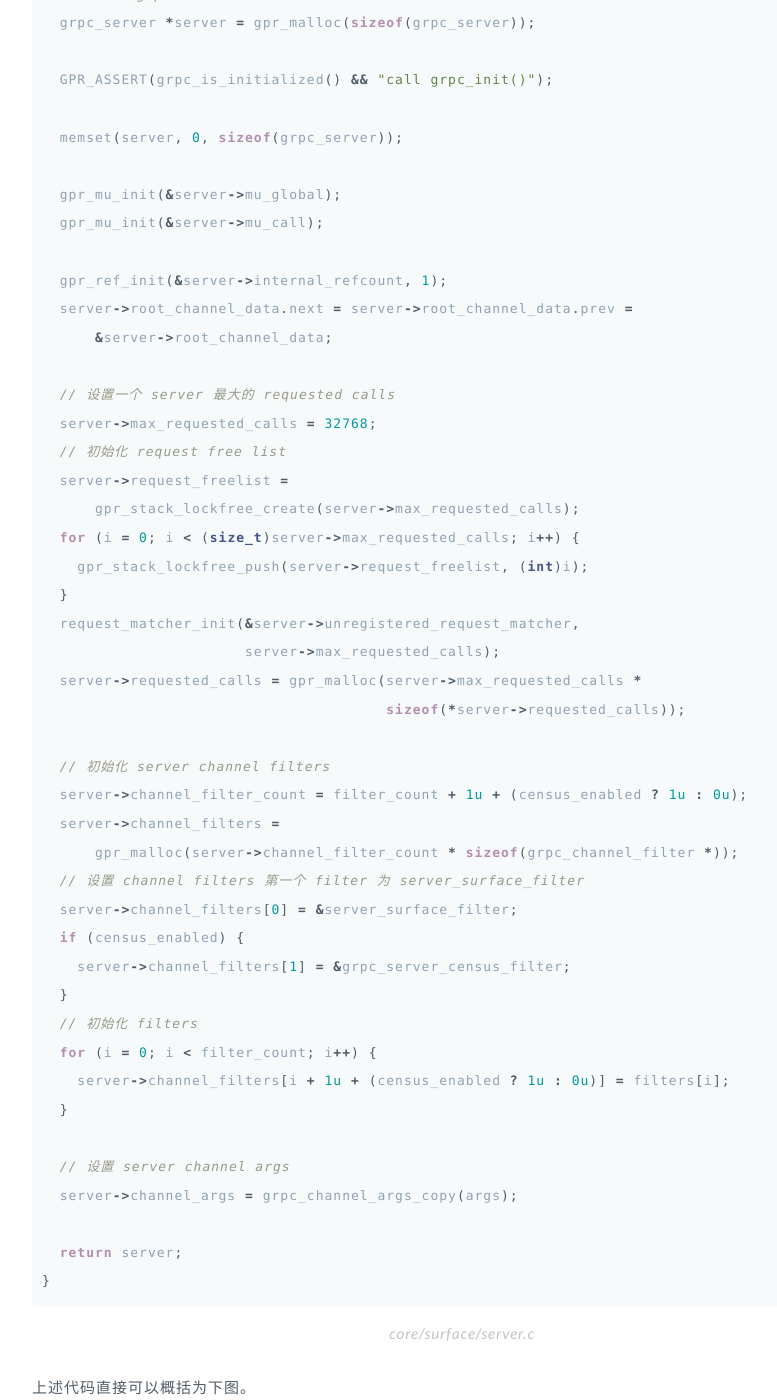
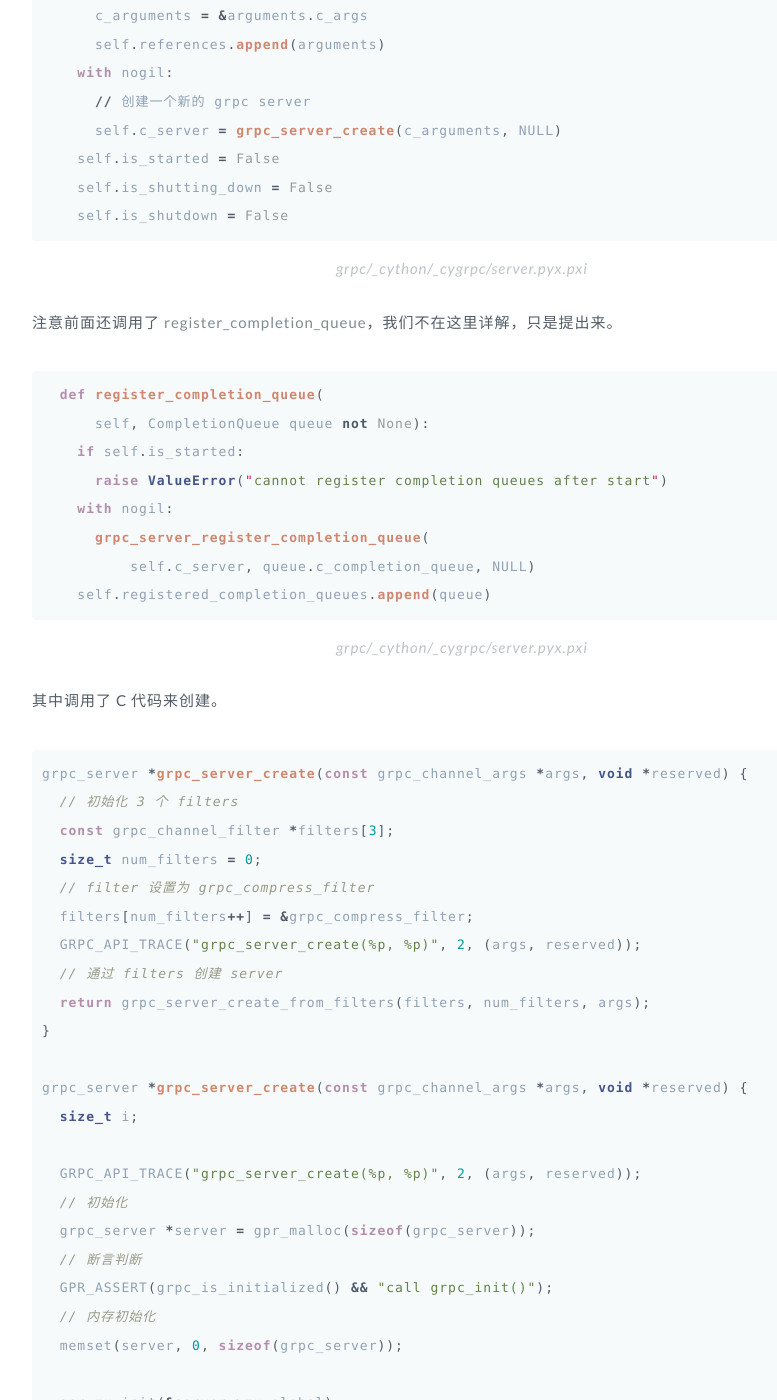
Before and after one commit to GuoJing/blog, a Jekyll site: the page built from _posts/blog/2016/2016-03-10-grpc-python-bind-source-code-2.md, in a window 1280 px wide and 1400 px high, scrolled down 5093 px. Shown: the whole window, without its empty margins (178-955 px from the left). Built offline with Jekyll 4.4.1, drawn with Linux system fonts in a browser that asks for light colours; some of the changed text lies outside the part shown.

Commit message:
new gRPC code review
based on latest code on 3a4b903bf0554051d4a6523d3d252773c1c80495.

```diff
--- a/_posts/blog/2016/2016-03-10-grpc-python-bind-source-code-2.md
+++ b/_posts/blog/2016/2016-03-10-grpc-python-bind-source-code-2.md
@@ -120,23 +120,56 @@
 不过从上面的代码来看，Server 还是从 *_intermediary_low* 中读取，继续向下面挖。
 
 {% highlight python %}
+class Server(object):
+  def __init__(self, completion_queue):
+    # 初始化一个 _low.Server
+    self._internal = _low.Server(completion_queue._internal, [])
+    # 初始化一个 CompletionQueue
+    self._internal_cq = completion_queue._internal
+
+  def add_http2_addr(self, addr):
+    # 绑定 http2 port
+    return self._internal.add_http2_port(addr)
+
+  def add_secure_http2_addr(self, addr, server_credentials):
+    # 绑定一个加密的 port
+    if server_credentials is None:
+      return self._internal.add_http2_port(addr, None)
+    else:
+      return self._internal.add_http2_port(addr, server_credentials)
+
+  def start(self):
+    # 启动服务
+    return self._internal.start()
+{% endhighlight %}
+
+{:.center}
+grpc/_adapter/_intermediary_low.py
+
+上面的 Server 就是从底层的 *_low* 文件初始化一个 Server 对象。这里值得注意的一点是 *_internal* 一般都是指向 *_low* 这样更底层的位置。
+
+{% highlight python %}
 class Server(_types.Server):
 
   def __init__(self, completion_queue, args):
     args = cygrpc.ChannelArgs(
         cygrpc.ChannelArg(key, value) for key, value in args)
-    # 终于到 cython 中的 Server 了
+    # 使用 cython 的 Server 对象
     self.server = cygrpc.Server(args)
-    # 初始化的时候注册一个 completion queue
+    # 注册一个 completion queue
     self.server.register_completion_queue(completion_queue.completion_queue)
+    # 赋值本身
     self.server_queue = completion_queue
+
+  def add_http2_port(self, addr, creds=None):
+    if creds is None:
+      return self.server.add_http2_port(addr)
+    else:
+      return self.server.add_http2_port(addr, creds)
 
   def start(self):
     return self.server.start()
 {% endhighlight %}
-
-{:.center}
-grpc/_adapter/_intermediary_low.py
 
 我们终于看到曙光了，我们直接打开 *_cython/_cygrpc/server.pxi* 文件看如何跑起一个 server。
 
@@ -156,13 +189,29 @@
     if arguments is not None:
       c_arguments = &arguments.c_args
       self.references.append(arguments)
-    # 创建 server
-    self.c_server = grpc_server_create(c_arguments, NULL)
+    with nogil:
+      // 创建一个新的 grpc server
+      self.c_server = grpc_server_create(c_arguments, NULL)
     self.is_started = False
     self.is_shutting_down = False
     self.is_shutdown = False
+{% endhighlight %}
 
-{% endhighlight %}
+{:.center}
+grpc/_cython/_cygrpc/server.pyx.pxi
+
+注意前面还调用了 *register_completion_queue*，我们不在这里详解，只是提出来。
+
+{% highlight python %}
+  def register_completion_queue(
+      self, CompletionQueue queue not None):
+    if self.is_started:
+      raise ValueError("cannot register completion queues after start")
+    with nogil:
+      grpc_server_register_completion_queue(
+          self.c_server, queue.c_completion_queue, NULL)
+    self.registered_completion_queues.append(queue)
+{% endhighlight%}
 
 {:.center}
 grpc/_cython/_cygrpc/server.pyx.pxi
@@ -180,61 +229,41 @@
   // 通过 filters 创建 server
   return grpc_server_create_from_filters(filters, num_filters, args);
 }
-{% endhighlight %}
 
-{:.center}
-src/core/surface/server_create.c
+grpc_server *grpc_server_create(const grpc_channel_args *args, void *reserved) {
+  size_t i;
 
-挖到 *grpc_server_create_from_filters* 里去。
-
-{% highlight c %}
-grpc_server *grpc_server_create_from_filters(
-    const grpc_channel_filter **filters, size_t filter_count,
-    const grpc_channel_args *args) {
-  size_t i;
-  int census_enabled = grpc_channel_args_is_census_enabled(args);
-  // 初始化 grpc server 并且分配内存
+  GRPC_API_TRACE("grpc_server_create(%p, %p)", 2, (args, reserved));
+  // 初始化
   grpc_server *server = gpr_malloc(sizeof(grpc_server));
-
+  // 断言判断
   GPR_ASSERT(grpc_is_initialized() && "call grpc_init()");
-
+  // 内存初始化
   memset(server, 0, sizeof(grpc_server));
 
   gpr_mu_init(&server->mu_global);
   gpr_mu_init(&server->mu_call);
 
+  // 减少引用
   gpr_ref_init(&server->internal_refcount, 1);
+  // 修改 root channel data 链表
   server->root_channel_data.next = server->root_channel_data.prev =
       &server->root_channel_data;
 
-  // 设置一个 server 最大的 requested calls
+  // 最大请求的次数
   server->max_requested_calls = 32768;
-  // 初始化 request free list
+  // 创建 stack
   server->request_freelist =
       gpr_stack_lockfree_create(server->max_requested_calls);
   for (i = 0; i < (size_t)server->max_requested_calls; i++) {
     gpr_stack_lockfree_push(server->request_freelist, (int)i);
   }
+  // 初始化 request matcher
   request_matcher_init(&server->unregistered_request_matcher,
-                       server->max_requested_calls);
+                       server->max_requested_calls, server);
   server->requested_calls = gpr_malloc(server->max_requested_calls *
                                        sizeof(*server->requested_calls));
-
-  // 初始化 server channel filters
-  server->channel_filter_count = filter_count + 1u + (census_enabled ? 1u : 0u);
-  server->channel_filters =
-      gpr_malloc(server->channel_filter_count * sizeof(grpc_channel_filter *));
-  // 设置 channel filters 第一个 filter 为 server_surface_filter
-  server->channel_filters[0] = &server_surface_filter;
-  if (census_enabled) {
-    server->channel_filters[1] = &grpc_server_census_filter;
-  }
-  // 初始化 filters
-  for (i = 0; i < filter_count; i++) {
-    server->channel_filters[i + 1u + (census_enabled ? 1u : 0u)] = filters[i];
-  }
-
-  // 设置 server channel args
+  // 复制 args
   server->channel_args = grpc_channel_args_copy(args);
 
   return server;
@@ -242,56 +271,31 @@
 {% endhighlight %}
 
 {:.center}
-core/surface/server.c
-
-上述代码直接可以概括为下图。
-
-{:.center}
-![gRPC Server Create Filter](/images/2016/grpc-server-create-filter.png){:style="max-width: 80%"}
-
-{:.center}
-gRPC Server Create
-
-其中 *server_surface_filter* 如下。
-
-{% highlight c %}
-// 看之后的 Channel and Call 可以了解 filter
-static const grpc_channel_filter server_surface_filter = {
-    server_start_transport_stream_op, grpc_channel_next_op, sizeof(call_data),
-    init_call_elem, grpc_call_stack_ignore_set_pollset, destroy_call_elem,
-    sizeof(channel_data), init_channel_elem, destroy_channel_elem,
-    grpc_call_next_get_peer, "server",
-};
-{% endhighlight %}
-
-{:.center}
-core/surface/server.c
+src/core/lib/surface/server.c
 
 了解了创建 Server 代码之后，看看如何跑起一个 Server。
 
 ### Server Start
 
+可以直接看 *_cython* 里的 Server 启动方法。
+
 {% highlight python %}
-
-cdef class Server:
   def start(self):
     if self.is_started:
       raise ValueError("the server has already started")
     self.backup_shutdown_queue = CompletionQueue()
-    # 注册一个 completion queue
-    # 一个 server 可以有多个 queue
     self.register_completion_queue(self.backup_shutdown_queue)
     self.is_started = True
-    # 终于，我们看到调用到 grpc c core 的代码了
-    grpc_server_start(self.c_server)
+    with nogil:
+      grpc_server_start(self.c_server)
     # Ensure the core has gotten a chance to do the start-up work
     self.backup_shutdown_queue.pluck(None, Timespec(None))
 {% endhighlight %}
 
 {:.center}
-grpc/_cython/_cygrpc/server.pxi
+src/python/grpcio/grpc/_cython/server.pyx.pxi
 
-现在可以打开 grpc 根路径里的 *src/core/surface/server.c* 看这个方法如何实现。
+现在可以打开 grpc 根路径里的 *src/core/lib/surface/server.c* 看这个方法如何实现。
 
 {% highlight c %}
 void grpc_server_start(grpc_server *server) {
@@ -301,15 +305,12 @@
 
   GRPC_API_TRACE("grpc_server_start(server=%p)", 1, (server));
 
-  // 初始化 poolsets
   server->pollsets = gpr_malloc(sizeof(grpc_pollset *) * server->cq_count);
   for (i = 0; i < server->cq_count; i++) {
     server->pollsets[i] = grpc_cq_pollset(server->cqs[i]);
   }
 
-  // 给每个 listeners 进行初始化
-  // server->cq 就是 complete queue
-  // 每个 listener 都可以 start
+  // 把每个 listener 启动起来
   for (l = server->listeners; l; l = l->next) {
     l->start(&exec_ctx, server, l->arg, server->pollsets, server->cq_count);
   }
@@ -336,11 +337,11 @@
     # 在这里注册了 listener
     if server_credentials is not None:
       self.references.append(server_credentials)
-      # 代码在 src/core/surface/server_secure_chttp2.c
+      # 注册一个加密的 http2 通道
       return grpc_server_add_secure_http2_port(
           self.c_server, address, server_credentials.c_credentials)
     else:
-      # 代码在 src/core/security/server_chttp2.c
+      # 注册一个非加密的通道
       return grpc_server_add_insecure_http2_port(self.c_server, address)
 {% endhighlight %}
 
@@ -358,46 +359,12 @@
   int port_num = -1;
   int port_temp;
   grpc_exec_ctx exec_ctx = GRPC_EXEC_CTX_INIT;
-  // ....
-  grpc_resolved_addresses_destroy(resolved);
 
-  /* 注册 listener, 传进去的 start, destory 方法初始化到 tcp server 上 */
-  grpc_server_add_listener(&exec_ctx, server, tcp, start, destroy);
-  goto done;
+  GRPC_API_TRACE("grpc_server_add_insecure_http2_port(server=%p, addr=%s)", 2,
+                 (server, addr));
 
-done:
-  grpc_exec_ctx_finish(&exec_ctx);
-  return port_num;
-}
-
-{% endhighlight %}
-
-{:.center}
-src/core/surface/server_chttp2.c
-
-可以看到里面调用了 *grpc_server_add_listener*。至于什么时候 add port，当然是我们在 Python 代码一开始就绑定了端口，再 start 的了。这里的 listener 实际上是 tcp server。
-
-### Create TCP Server
-
-现在直接看 C Core 代码。注意，这个时候 Server 还没调用 Start，还是先要绑定地址和端口，还在做这一步的操作。注意，加密的和不加密的 tcp server 实现还是不一样的。
-
-{% highlight c %}
-// 这里只是看不加密的 server 的实现
-// 在这里 add listener
-int grpc_server_add_insecure_http2_port(grpc_server *server, const char *addr) {
-  grpc_resolved_addresses *resolved = NULL;
-  // grpc tcp server 对象
-  grpc_tcp_server *tcp = NULL;
-  size_t i;
-  unsigned count = 0;
-  int port_num = -1;
-  int port_temp;
-  grpc_exec_ctx exec_ctx = GRPC_EXEC_CTX_INIT;
-
-  // 增加一个 grpc address 的绑定
   resolved = grpc_blocking_resolve_address(addr, "http");
   if (!resolved) {
-    // 如果搞不定就出错啦
     goto error;
   }
 
@@ -405,7 +372,7 @@
   tcp = grpc_tcp_server_create(NULL);
   GPR_ASSERT(tcp);
 
-  // 循环绑定端口到 tcp server
+  // 遍历 address 绑定
   for (i = 0; i < resolved->naddrs; i++) {
     port_temp = grpc_tcp_server_add_port(
         tcp, (struct sockaddr *)&resolved->addrs[i].addr,
@@ -420,27 +387,24 @@
     }
   }
 
-  // 如果没有任何绑定就报错
+  // 异常判断
   if (count == 0) {
     gpr_log(GPR_ERROR, "No address added out of total %d resolved",
             resolved->naddrs);
     goto error;
   }
-
-  // 检查绑定数量
   if (count != resolved->naddrs) {
     gpr_log(GPR_ERROR, "Only %d addresses added out of total %d resolved",
             count, resolved->naddrs);
   }
-
   grpc_resolved_addresses_destroy(resolved);
 
-  // grpc server 增加一个 listener
-  // 这个 listener 是 tcp 对象
+  // 绑定成功后才会给 server 加上 listeners 列表
+  // 并传入 start, destory 方法
   grpc_server_add_listener(&exec_ctx, server, tcp, start, destroy);
   goto done;
 
-// 错误处理
+/* Error path: cleanup and return */
 error:
   if (resolved) {
     grpc_resolved_addresses_destroy(resolved);
@@ -457,8 +421,11 @@
 {% endhighlight %}
 
 {:.center}
-src/core/surface/server_chttp2.c
+src/core/ext/transport/chttp2/server/insecure/server_chttp2.c
 
+可以看到里面调用了 *grpc_server_add_listener*。至于什么时候 add port，当然是我们在 Python 代码一开始就绑定了端口，再 start 的了。这里的 listener 实际上是 tcp server。
+
+### Create TCP Server
 上面的代码不仅创建了一个 TCP Server，还给 server 添加了各种 listener。每个 listener 都是 tcp server 的实例。*grpc_tcp_server_create* 是一个重要的函数。可以进去看看这个函数在做什么。
 
 {% highlight c %}
@@ -538,6 +505,8 @@
   listener *l = gpr_malloc(sizeof(listener));
   // l->arg 就是前面的 tcp
   l->arg = arg;
+  // 注册在前面定义好的 start 和 destory 方法
+  // server_chttp2.c
   l->start = start;
   l->destroy = destroy;
   // 增加到 listener 链表中
@@ -557,15 +526,6 @@
 
 {% highlight c %}
 void grpc_server_start(grpc_server *server) {
-  listener *l;
-  size_t i;
-  grpc_exec_ctx exec_ctx = GRPC_EXEC_CTX_INIT;
-
-  server->pollsets = gpr_malloc(sizeof(grpc_pollset *) * server->cq_count);
-  for (i = 0; i < server->cq_count; i++) {
-    server->pollsets[i] = grpc_cq_pollset(server->cqs[i]);
-  }
-
   // 每个 listener 都调用 start 函数
   for (l = server->listeners; l; l = l->next) {
     l->start(&exec_ctx, server, l->arg, server->pollsets, server->cq_count);
@@ -592,9 +552,49 @@
 {% endhighlight %}
 
 {:.center}
-src/core/surface/server_chttp2.c
+src/core/ext/transport/chttp2/server/insecure/server_chttp2.c
 
-深入下去的话，可以在 C 相关的调用代码来研究 [gRPC C Core - Server](/posts/grpc-c-core-source-code-1/)。
+继续往下面看。
+
+{% highlight c %}
+void grpc_tcp_server_start(grpc_exec_ctx *exec_ctx, grpc_tcp_server *s,
+                           grpc_pollset **pollsets, size_t pollset_count,
+                           grpc_tcp_server_cb on_accept_cb,
+                           void *on_accept_cb_arg) {
+  size_t i;
+  grpc_tcp_listener *sp;
+  GPR_ASSERT(on_accept_cb);
+  gpr_mu_lock(&s->mu);
+  GPR_ASSERT(!s->on_accept_cb);
+  GPR_ASSERT(s->active_ports == 0);
+  // s 是 tcp 对象
+  // on_accept_cb 是 new_transport
+  // 在 sever_chttp2.c 文件中定义
+  // *on_accept_cb_arg 是 grpc server
+  // server on accept callback = on_accept_cb 方法
+  s->on_accept_cb = on_accept_cb;
+  // 同样注册一些方法
+  s->on_accept_cb_arg = on_accept_cb_arg;
+  s->pollsets = pollsets;
+  s->pollset_count = pollset_count;
+  for (sp = s->head; sp; sp = sp->next) {
+    for (i = 0; i < pollset_count; i++) {
+      // 恩，pollset 文件描述符
+      grpc_pollset_add_fd(exec_ctx, pollsets[i], sp->emfd);
+    }
+    sp->read_closure.cb = on_read;
+    sp->read_closure.cb_arg = sp;
+    grpc_fd_notify_on_read(exec_ctx, sp->emfd, &sp->read_closure);
+    s->active_ports++;
+  }
+  gpr_mu_unlock(&s->mu);
+}
+{% endhighlight %}
+
+{:.center}
+core/lib/iomgr/tcp_server_posix.c
+
+到这里一个 Server 的流程就清楚了。
 
 ### 线程池
 
```
Also changed, not shown: other parts of _posts/blog/2016/2016-03-10-grpc-python-bind-source-code-2.md (+7 -5 lines), _posts/blog/2016/2016-03-10-grpc-python-bind-source-code-1.md (+5 -1 lines), images/2016/grpc-server-create-filter.png (deleted).
